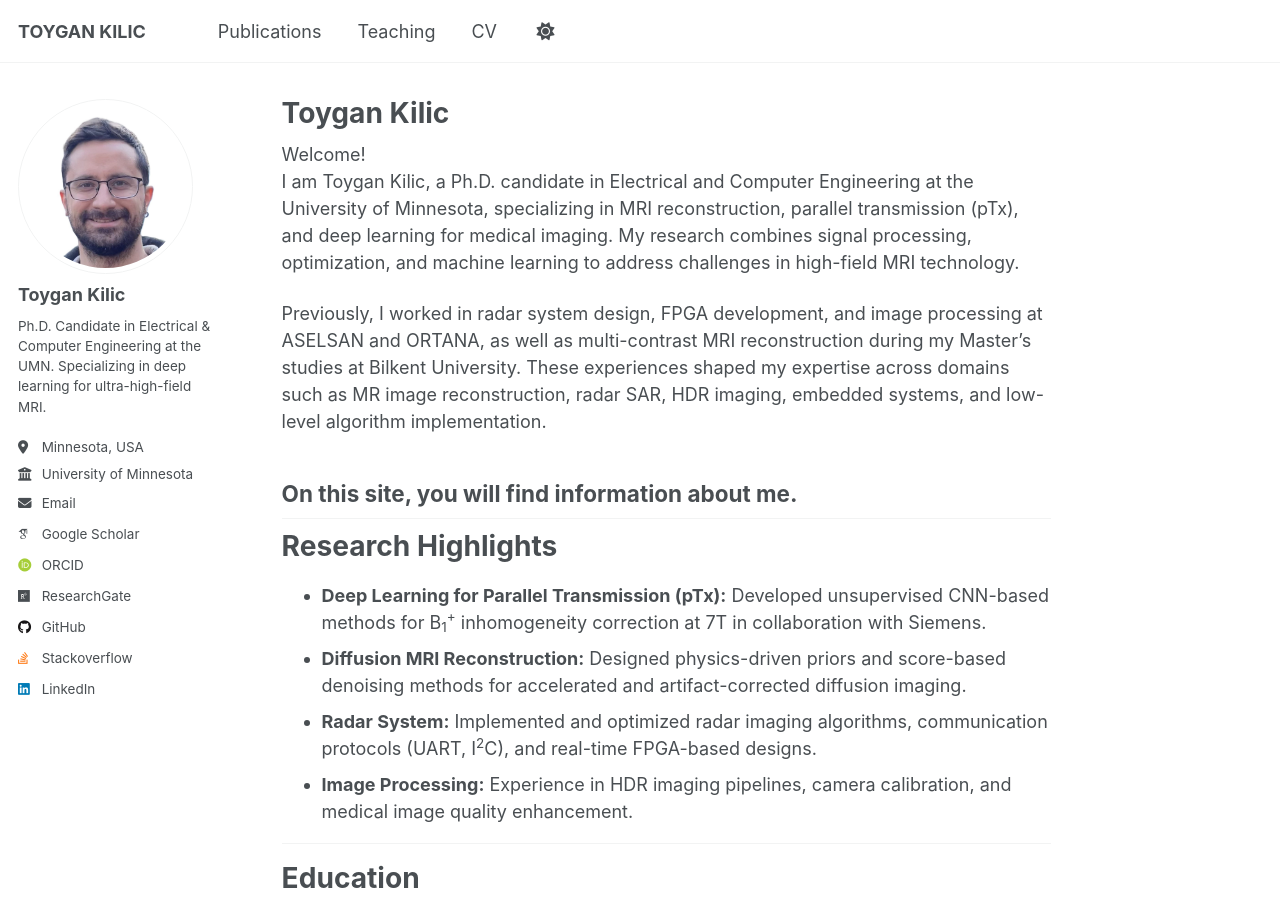
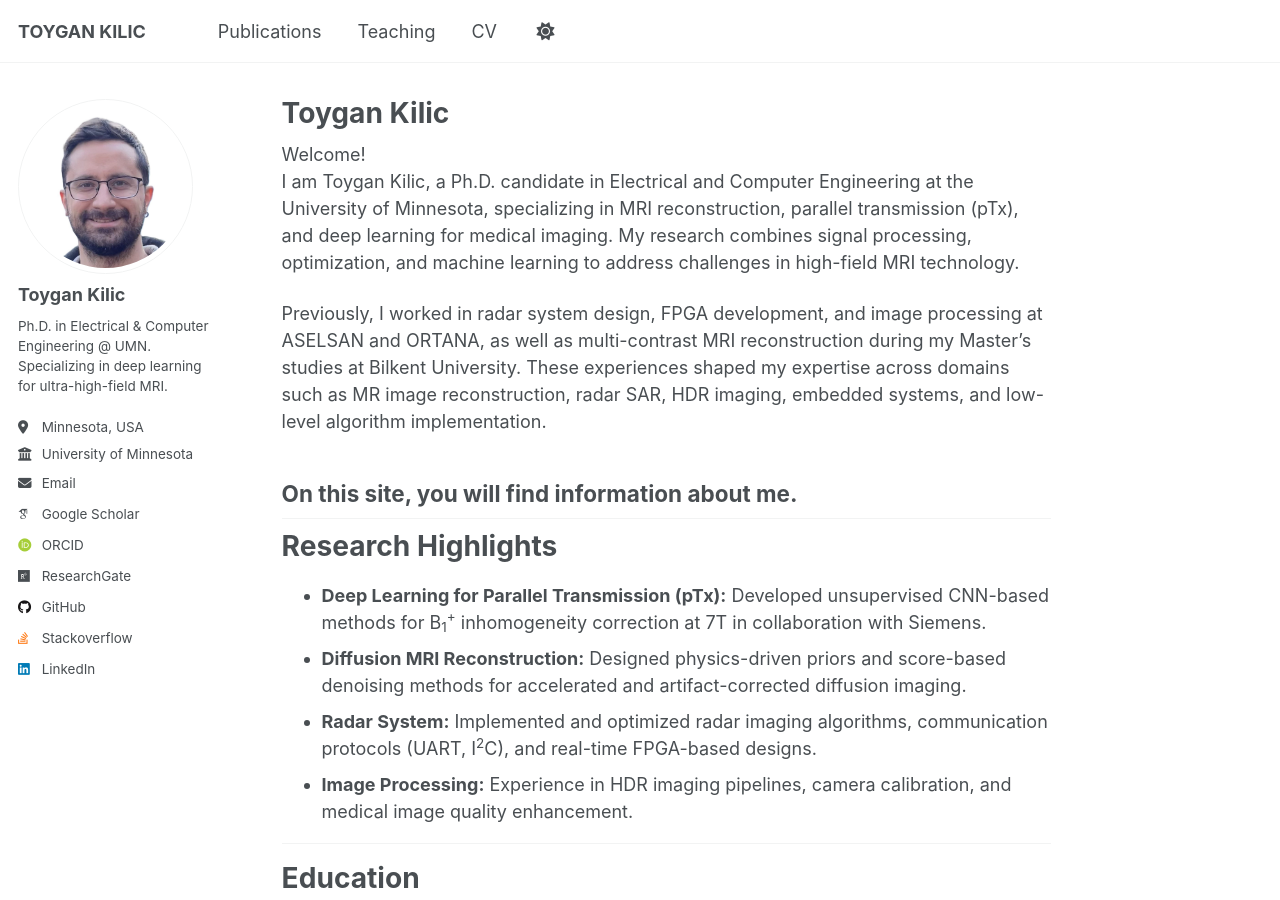
Before and after one commit to Toygan/toygan.github.io, a Jekyll site: the page built from _pages/about.md, in a window 1280 px wide and 900 px high. Built offline with Jekyll 4.4.1, drawn with Linux system fonts in a browser that asks for light colours; some web fonts are replaced; a script that is not in the unit is left out.

Commit message:
fix: Update bio for clarity and conciseness

```diff
--- a/_config.yml
+++ b/_config.yml
@@ -19,7 +19,7 @@ author:
   avatar           : "profile.jpg"
   name             : "Toygan Kilic"
   pronouns         :
-  bio              : "Ph.D. Candidate in Electrical & Computer Engineering at the UMN. Specializing in deep learning for ultra-high-field MRI."
+  bio              : "Ph.D. in Electrical & Computer Engineering @ UMN. Specializing in deep learning for ultra-high-field MRI."
   location         : "Minnesota, USA"
   employer         : "University of Minnesota"
   uri              :
```
